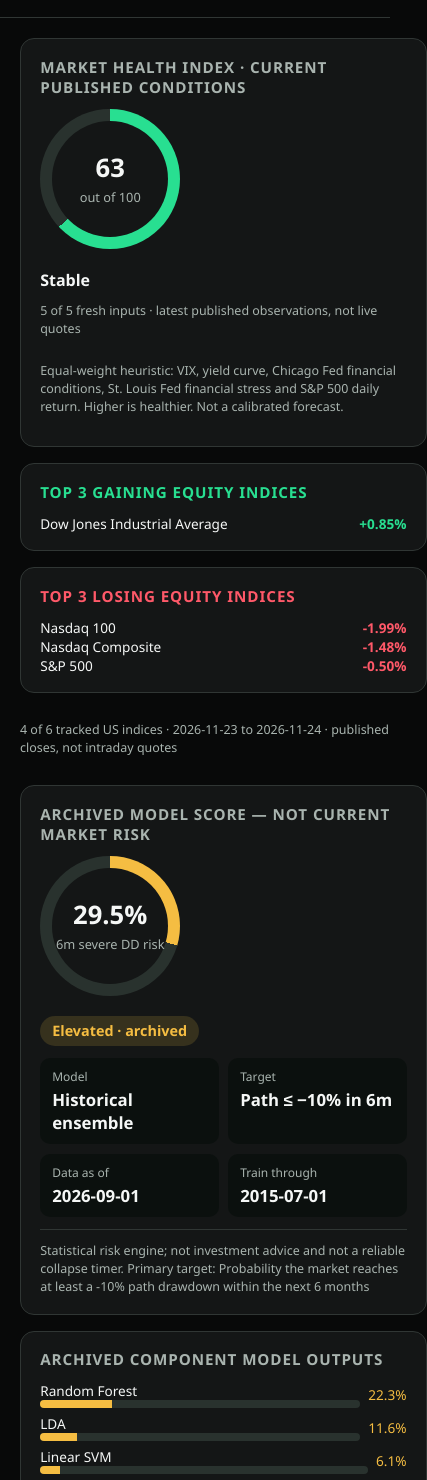
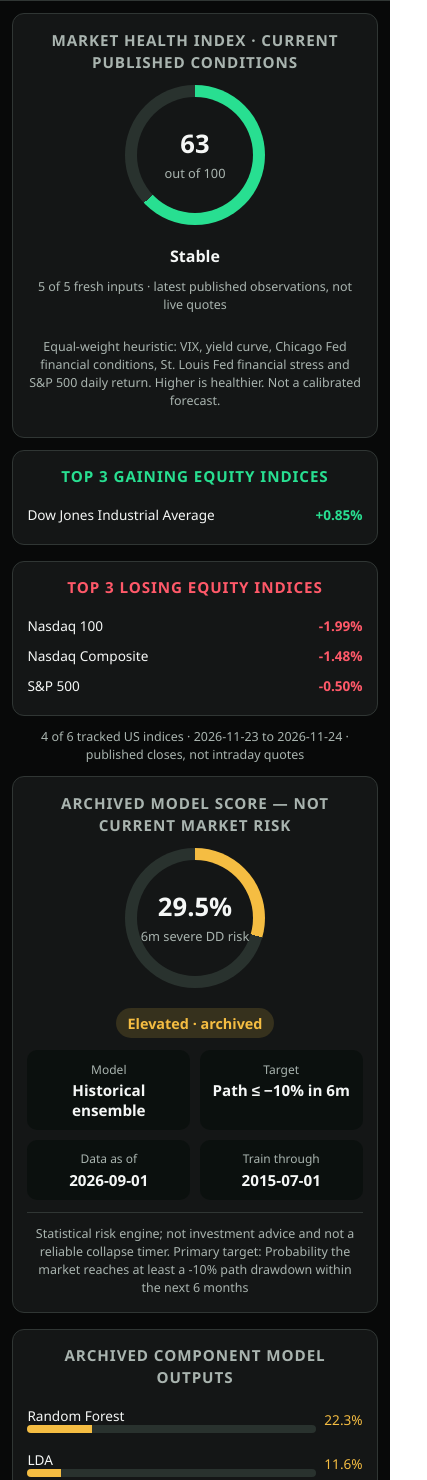
Before and after one commit to brianpaulotzky/Collapse, a plain HTML site: page index.html in a window 390 px wide. Shown: the part 123-1603 px from the top of the page, 427 px wide, since content can reach past the window. Drawn offline with nearby package versions, Linux system fonts and the light colour scheme.

Commit message:
Center dashboard layout and improve responsive card alignment

```diff
--- a/index.html
+++ b/index.html
@@ -94,6 +94,43 @@
   .mini-bar i { display:block; height:100%; background:var(--accent); }
   .note { color:#a9b4af; font-size:.78rem; line-height:1.45; margin-top:.7rem; }
   @media (max-width: 850px) { .ensemble-grid { grid-template-columns:1fr; } }
+
+  /* Center the dashboard and keep cards aligned across viewport sizes. */
+  header { max-width:1200px; margin:0 auto; justify-content:center; text-align:center; flex-direction:column; gap:.45rem; }
+  .wrap { width:100%; margin-inline:auto; }
+  .card { min-width:0; text-align:center; }
+  .card h2 { text-align:center; line-height:1.45; }
+  .grid, .ensemble-grid { grid-template-columns:repeat(2,minmax(0,1fr)); align-items:stretch; }
+  .gauge-wrap { justify-content:center; align-items:center; gap:1.25rem; }
+  .gauge-wrap > div:not(.gauge) { min-width:0; max-width:100%; }
+  .gauge { flex-shrink:0; }
+  .metrics { grid-template-columns:repeat(2,minmax(0,1fr)); }
+  .metric { min-width:0; overflow-wrap:anywhere; text-align:center; }
+  .drivers,.model-list,#gainers,#losers { width:100%; max-width:680px; margin-inline:auto; }
+  .driver,.model-row { text-align:left; padding:.35rem 0; min-width:0; }
+  .driver > :first-child,.model-row > :first-child { min-width:0; overflow-wrap:anywhere; }
+  .driver > :last-child { white-space:nowrap; text-align:right; }
+  .actions { justify-content:center; }
+  .inputs { text-align:left; }
+  .inputs input { width:100%; min-width:0; }
+  .note,.disclaimer { max-width:920px; margin-inline:auto; }
+  #moverNote { text-align:center; margin-block:0; }
+  #histChart { margin-inline:auto; }
+  table { min-width:560px; }
+  table th,table td { padding:.35rem .65rem; text-align:center; vertical-align:middle; }
+  table th:first-child,table td:first-child { text-align:left; }
+  @media(max-width:900px) { .grid,.ensemble-grid { grid-template-columns:minmax(0,1fr); } }
+  @media(max-width:480px) {
+    .wrap { padding:.75rem; gap:.75rem; }
+    .card { padding:.9rem; border-radius:12px; }
+    header { padding:1rem .75rem; }
+    .gauge-wrap { flex-direction:column; }
+    .gauge-wrap > div:not(.gauge) { width:100%; }
+    .metric .v { font-size:.95rem; }
+    .model-row { grid-template-columns:minmax(0,1fr) auto auto; font-size:.76rem; }
+    .actions button { flex:1 1 140px; }
+  }
+
 </style>
 </head>
 <body>
```
